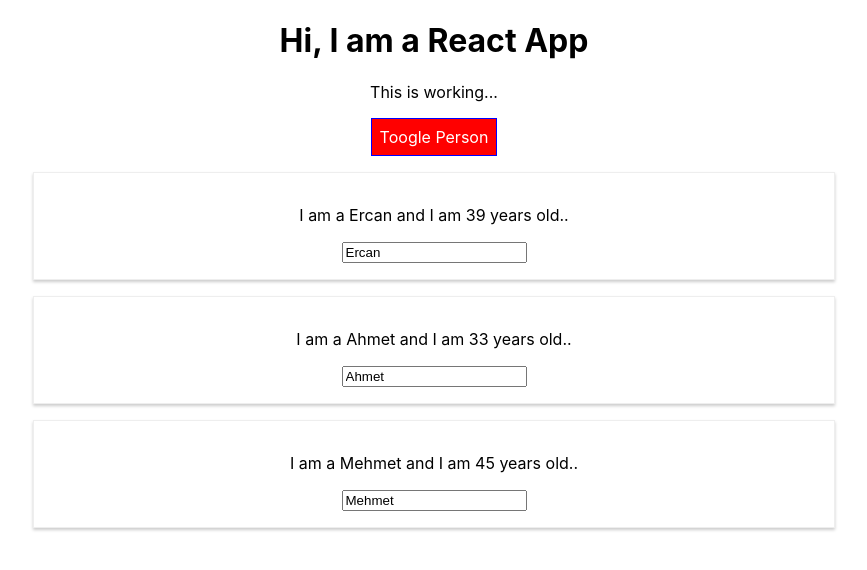
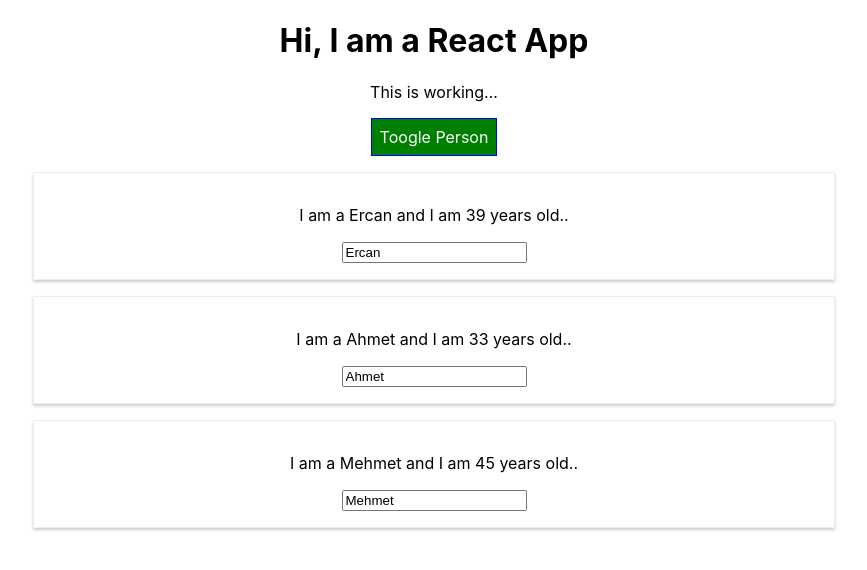
Before and after one commit to ercanerdogan/reactAppWithMaximillian, a React (Create React App) app: page / in a window 1280 px wide. Both pictures are taken after a click on the button "Toogle Person". Shown: the top 570 px of the page, without its empty margins (206-1073 px from the left). Built offline with nearby package versions, Linux system fonts and the light colour scheme.

Commit message:
remove radium usage and been added styled component

```diff
--- a/package.json
+++ b/package.json
@@ -9,7 +9,8 @@
     "radium": "^0.26.0",
     "react": "^16.12.0",
     "react-dom": "^16.12.0",
-    "react-scripts": "3.3.0"
+    "react-scripts": "3.3.0",
+    "styled-components": "^5.0.0"
   },
   "scripts": {
     "start": "react-scripts start",
--- a/src/App.js
+++ b/src/App.js
@@ -1,7 +1,22 @@
 import React, { Component } from 'react';
-import Radium from 'radium';
+// import Radium, { StyleRoot } from 'radium';
+import styled from 'styled-components';
 import './App.css';
 import Person from './Person/Person';
+
+const StyledButton=styled.button`
+  background-color :green;
+  color:white;
+  font :inherit;
+  border : 1px solid blue;
+  padding : 8px;
+  cursor : pointer;
+
+  &:hover {
+    background-color : lightgreen;
+    color :black;
+  }
+`;
 
 class App extends Component{
   state={
@@ -43,19 +58,19 @@
   }
 
   render() {
-    const style ={
-      backgroundColor :'green',
-      color:'white',
-      font :'inherit',
-      border : '1px solid blue',
-      padding : '8px',
-      cursor : 'pointer',
-      ':hover' :{
-        backgroundColor : 'lightgreen',
-        color :'black'
-      }
+    // const style ={
+    //   backgroundColor :'green',
+    //   color:'white',
+    //   font :'inherit',
+    //   border : '1px solid blue',
+    //   padding : '8px',
+    //   cursor : 'pointer',
+    //   ':hover' :{
+    //     backgroundColor : 'lightgreen',
+    //     color :'black'
+    //   }
 
-    }
+    // }
 
     let persons=null;
 
@@ -73,11 +88,11 @@
         </div>
       );
 
-      style.backgroundColor ='red';
-      style[':hover'] ={
-        backgroundColor :'salmon',
-        color:'black'
-      }
+      // style.backgroundColor ='red';
+      // style[':hover'] ={
+      //   backgroundColor :'salmon',
+      //   color:'black'
+      // }
     }
 
     const classes =[];
@@ -95,11 +110,11 @@
           <h1>Hi, I am a React App</h1>
           <p className={classes.join(' ')}>This is working...</p>
 
-          <button
-            style={style}
+          <StyledButton
+            // style={style}
             // onClick={this.switchNameHandler.bind(this, "Ercan Erdoğan")}>Switch me</button>
             onClick={this.togglePersonsHandler}>Toogle Person
-          </button>
+          </StyledButton>
           {persons}
 
       </div>
@@ -112,4 +127,4 @@
 
 }
 
-export default Radium(App);
+export default App;
--- a/src/Person/Person.css
+++ b/src/Person/Person.css
@@ -1,4 +1,4 @@
-.Person{
+/* .Person{
     width : 60%;
     margin :16px auto;
     border : 1px solid #eee;
@@ -6,3 +6,9 @@
     padding: 16px;
     text-align: center;
 }
+
+@media (min-width:500px) {
+    .Person{
+        width : '450px'
+    }
+} */
--- a/src/Person/Person.js
+++ b/src/Person/Person.js
@@ -1,17 +1,32 @@
 import React from 'react';
-import Radium from 'radium';
+import styled from 'styled-components';
 import "./Person.css";
 
+const StyledDiv = styled.div`
+    width : 60%;
+    margin :16px auto;
+    border : 1px solid #eee;
+    box-shadow: 0 2px 3px #ccc;
+    padding: 16px;
+    text-align: center;
+
+    @media (min-width:500px) {
+        width : '450px'
+    }
+`;
 
 
 const person = (props) =>{
-return(
-    <div className="Person">
-         <p onClick={props.click}>I am a {props.name} and I am {props.age} years old..</p>
-         <p>{props.children}</p>
-         <input type= "text" onChange={props.changed} value={props.name}/>
-    </div>
-)
+
+    return(
+        // <div className="Person" style={style}>
+            <StyledDiv>
+                <p onClick={props.click}>I am a {props.name} and I am {props.age} years old..</p>
+                <p>{props.children}</p>
+                <input type= "text" onChange={props.changed} value={props.name}/>
+            </StyledDiv>
+        // </div>
+    )
 }
 
-export default Radium(person);
+export default person;
```
Also changed, not shown: 1 other file (tests, documents, lock files or other folders).
